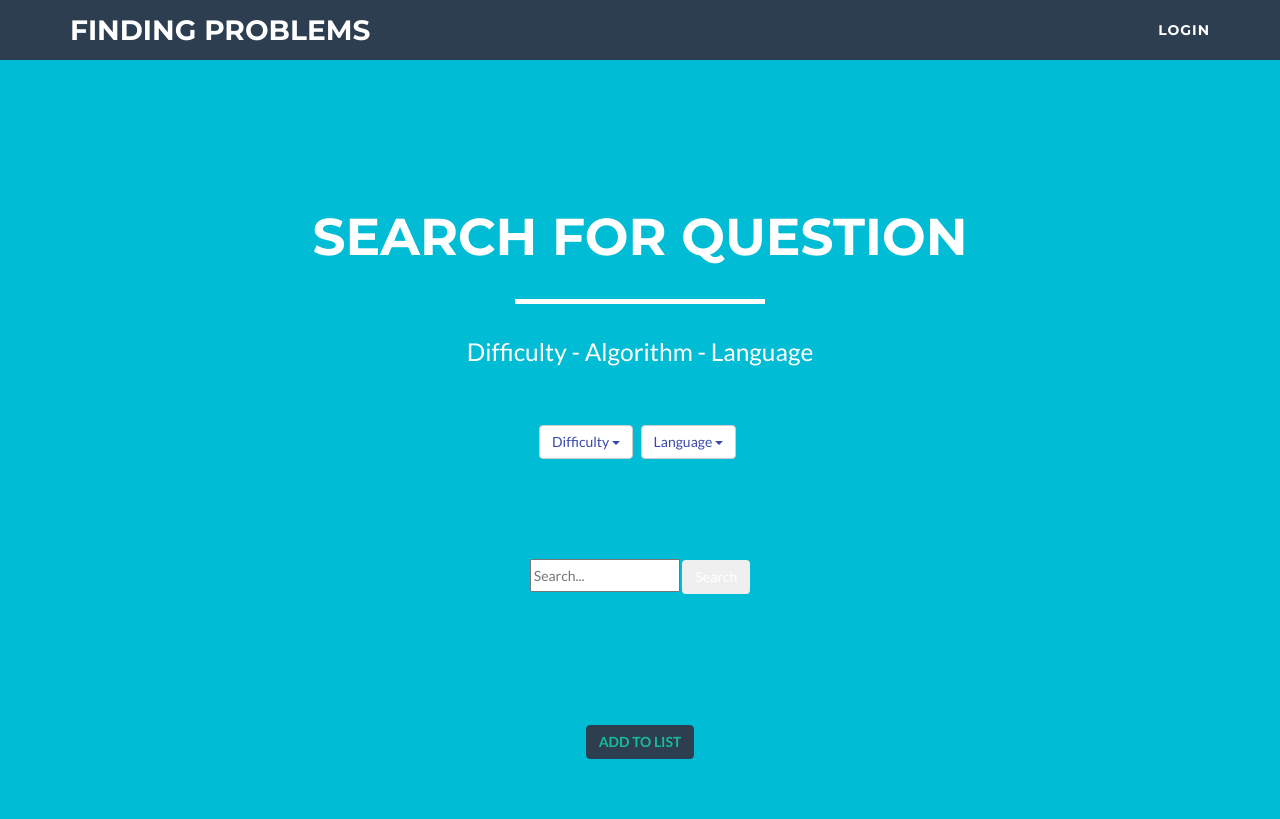
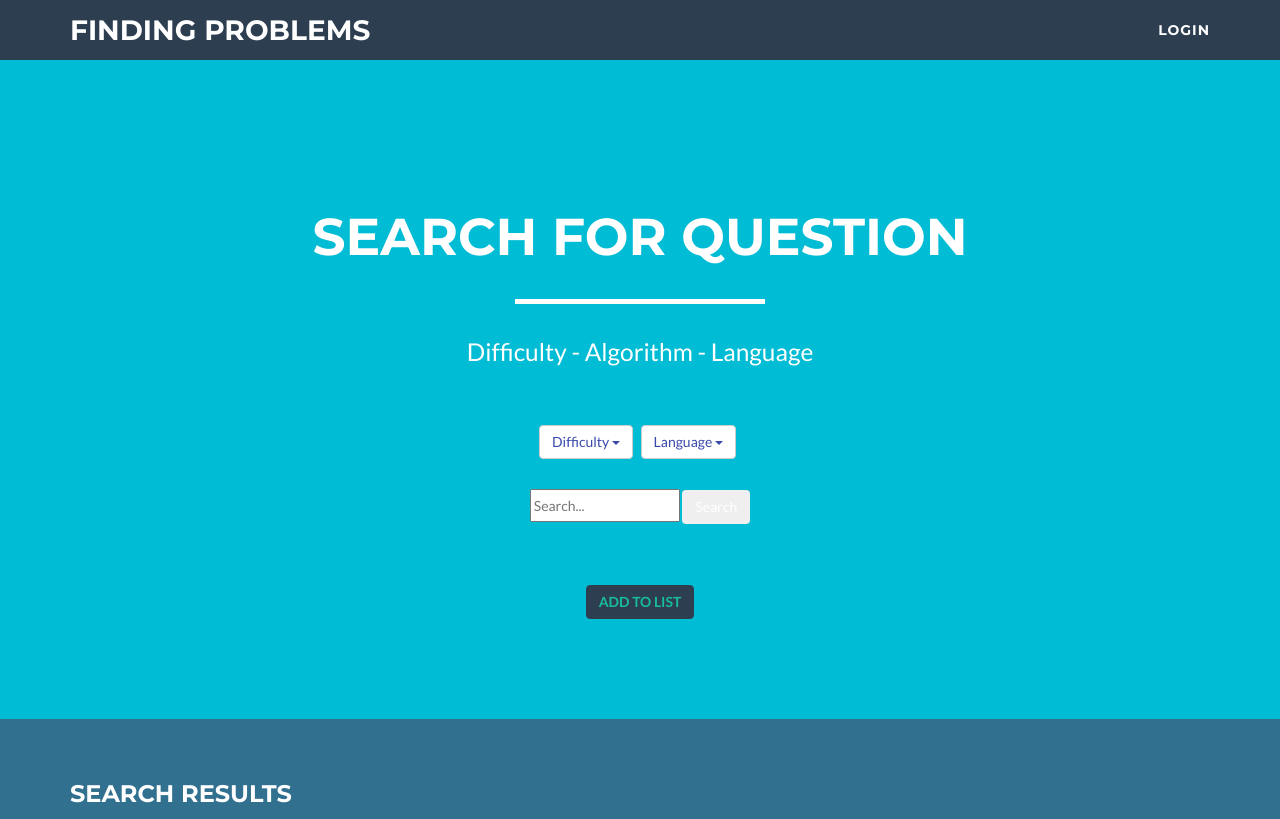
Before and after one commit to JayanSmart/FPServer, a Django app: page /FPServer/search in a window 1280 px wide. Shown: the top 819 px of the page. Run offline with Django 3.2, Linux system fonts and the light colour scheme; data comes from the database, SQL or seed files in the repository; some libraries are stand-ins or nearby versions; some web fonts are replaced.

Commit message:
CSS search box changed

```diff
--- a/ProblemFinder/static/problemfinder/css/custom.css
+++ b/ProblemFinder/static/problemfinder/css/custom.css
@@ -84,7 +84,7 @@ header .intro-text .name{
 .input-medium {
     color:black;
     position:relative;
-    margin: 100px auto;
+    margin: 30px auto;
     height: 33px;
     width: 150px;
     -webkit-transition: width 0.4s ease-in-out;
```
